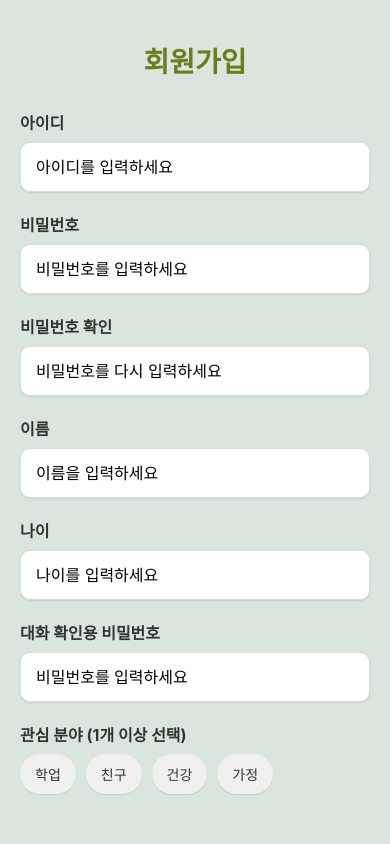
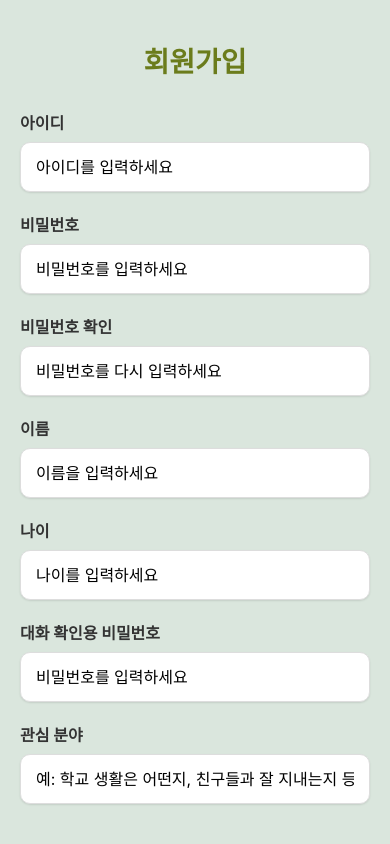
Before and after one commit to AITalkTalk/Front-Backup, a React Native app: screen /SignUp in a window 390 px wide. Shown: the top 844 px of the page. Built offline with nearby package versions, Linux system fonts and the light colour scheme; what react-native-tts would draw is missing.

Commit message:
관심분야 및 대화 데이터 입력 수정

```diff
--- a/src/screens/ChatScreen.tsx
+++ b/src/screens/ChatScreen.tsx
@@ -38,33 +38,6 @@ interface Message {
   sender: 'user' | 'ai';
   timestamp: Date;
 }
-
-const aiResponses = [
-  '안녕하세요! 오늘 어떻게 지내셨나요?',
-  '오늘 학교에서 어떤 일이 있었나요?',
-  '그렇군요! 더 자세히 이야기해주세요.',
-  '정말 재미있었겠네요! 다른 이야기도 들려주세요.',
-  '오늘 가장 기억에 남는 일은 무엇인가요?',
-  '친구들과 뭐하고 놀았어요?',
-  '집에서는 무엇을 하며 시간을 보냈나요?',
-  '오늘 배운 새로운 것이 있다면 무엇인가요?',
-  '내일은 어떤 계획이 있나요?',
-  '궁금한 것이 있으면 언제든지 물어보세요!',
-];
-
-// 음성 인식 실패 시 백업용 텍스트들
-const fallbackSpeechTexts = [
-  '안녕하세요',
-  '오늘 날씨가 정말 좋아요',
-  '이번 주말에 친구들과 만날 예정이에요',
-  '영화 보러 갈까 생각 중이에요',
-  '새로운 취미를 찾고 있어요',
-  '요즘 공부하느라 바빠요',
-  '맛있는 음식점을 추천해주세요',
-  '내일 중요한 약속이 있어요',
-  '오늘 하루 정말 피곤했어요',
-  '이 앱 정말 좋네요!',
-];
 
 const { height } = Dimensions.get('window');
 
@@ -165,7 +138,7 @@ const ChatScreen: React.FC<ChatScreenProps> = ({ navigation }) => {
 
       // 에러 발생시 폴백 메커니즘 활성화
       if (!hasVoiceInput) {
-        useFallbackMechanism();
+        // useFallbackMechanism();
       }
     };
 
@@ -276,37 +249,37 @@ const ChatScreen: React.FC<ChatScreenProps> = ({ navigation }) => {
   };
 
   // 폴백 메커니즘: 음성 인식 실패시 대체 텍스트 표시
-  const useFallbackMechanism = () => {
-    // 폴백 모드 활성화
-    setIsFallback(true);
+  // const useFallbackMechanism = () => {
+  //   // 폴백 모드 활성화
+  //   setIsFallback(true);
 
-    // 랜덤 텍스트 선택
-    const randomText = fallbackSpeechTexts[Math.floor(Math.random() * fallbackSpeechTexts.length)];
-    let currentIndex = 0;
+  //   // 랜덤 텍스트 선택
+  //   const randomText = fallbackSpeechTexts[Math.floor(Math.random() * fallbackSpeechTexts.length)];
+  //   let currentIndex = 0;
 
-    // 글자 하나씩 추가하는 시뮬레이션
-    const addCharacter = () => {
-      if (currentIndex <= randomText.length) {
-        const partialText = randomText.substring(0, currentIndex);
-        setVoiceText(partialText);
-        setHasVoiceInput(!!partialText);
-        currentIndex++;
+  //   // 글자 하나씩 추가하는 시뮬레이션
+  //   const addCharacter = () => {
+  //     if (currentIndex <= randomText.length) {
+  //       const partialText = randomText.substring(0, currentIndex);
+  //       setVoiceText(partialText);
+  //       setHasVoiceInput(!!partialText);
+  //       currentIndex++;
 
-        // 다음 글자 추가
-        simulationTimerRef.current = setTimeout(addCharacter, 100);
-      } else {
-        // 시뮬레이션 종료
-        setIsListening(false);
-        Alert.alert(
-          '음성 인식 안내',
-          '음성 인식이 원활하지 않아 예시 텍스트를 표시했습니다. 필요시 수정하거나 다시 시도해 주세요.'
-        );
-      }
-    };
+  //       // 다음 글자 추가
+  //       simulationTimerRef.current = setTimeout(addCharacter, 100);
+  //     } else {
+  //       // 시뮬레이션 종료
+  //       setIsListening(false);
+  //       Alert.alert(
+  //         '음성 인식 안내',
+  //         '음성 인식이 원활하지 않아 예시 텍스트를 표시했습니다. 필요시 수정하거나 다시 시도해 주세요.'
+  //       );
+  //     }
+  //   };
 
-    // 시뮬레이션 시작
-    addCharacter();
-  };
+  //   // 시뮬레이션 시작
+  //   addCharacter();
+  // };
 
   const startSpeechToText = async () => {
     try {
@@ -332,7 +305,7 @@ const ChatScreen: React.FC<ChatScreenProps> = ({ navigation }) => {
         } catch (e) {
           console.error('음성 인식 지연 시작 오류:', e);
           setIsListening(false);
-          useFallbackMechanism();
+          // useFallbackMechanism();
         }
       }, 300);
     } catch (error) {
@@ -344,7 +317,7 @@ const ChatScreen: React.FC<ChatScreenProps> = ({ navigation }) => {
         '음성 인식 오류',
         '음성 인식을 시작할 수 없습니다. 대체 모드로 전환합니다.'
       );
-      useFallbackMechanism();
+      // useFallbackMechanism();
     }
   };
 
--- a/src/screens/MyPageScreen.tsx
+++ b/src/screens/MyPageScreen.tsx
@@ -28,7 +28,7 @@ interface MyPageScreenProps {
   navigation: any;
 }
 
-const interestOptions = ['학업', '친구', '건강', '가정'];
+// const interestOptions = ['학업', '친구', '건강', '가정'];
 
 const MyPageScreen: React.FC<MyPageScreenProps> = ({ navigation }) => {
   const [userInfo, setUserInfo] = useState<UserInfo | null>(null);
@@ -36,12 +36,12 @@ const MyPageScreen: React.FC<MyPageScreenProps> = ({ navigation }) => {
   const [showParentModal, setShowParentModal] = useState(false);
  const [showEditModal, setShowEditModal] = useState(false);
  const [parentCode, setParentCode] = useState('');
+ const [interests, setInterests] = useState(''); // string으로 변경
   // 수정 모달용 상태
   const [editModalVisible, setEditModalVisible] = useState(false);
   const [name, setName] = useState('');
   const [age, setAge] = useState('');
   const [secret, setSecret] = useState('');
-  const [selectedInterests, setSelectedInterests] = useState<string[]>([]);
 
   // 마운트 시 회원정보 조회
   useEffect(() => {
@@ -58,9 +58,7 @@ const MyPageScreen: React.FC<MyPageScreenProps> = ({ navigation }) => {
         setName(info.name);
         setAge(info.age.toString());
         setSecret(info.secret);
-        setSelectedInterests(
-          info.interest.split(',').map(s => s.trim()).filter(s => interestOptions.includes(s))
-        );
+        setInterests(info.interest);
       } catch (e) {
         console.error(e);
         Alert.alert('오류', '회원 정보를 불러올 수 없습니다.');
@@ -84,12 +82,6 @@ const MyPageScreen: React.FC<MyPageScreenProps> = ({ navigation }) => {
           onPress: () => navigation.navigate('Login'),
         },
       ]
-    );
-  };
-
-  const toggleInterest = (i: string) => {
-    setSelectedInterests(prev =>
-      prev.includes(i) ? prev.filter(x => x !== i) : [...prev, i]
     );
   };
 
@@ -123,7 +115,7 @@ const MyPageScreen: React.FC<MyPageScreenProps> = ({ navigation }) => {
 
   // **회원정보 변경 -> POST /changeinfo**
   const saveProfile = async () => {
-    if (!name || !age || !secret || selectedInterests.length === 0) {
+    if (!name || !age || !secret || interests.trim() === '') {
       Alert.alert('경고', '모든 필드를 입력하고 관심 분야를 한 개 이상 선택하세요.');
       return;
     }
@@ -135,7 +127,7 @@ const MyPageScreen: React.FC<MyPageScreenProps> = ({ navigation }) => {
         age: parseInt(age, 10),
         point: userInfo?.point ?? 0,
         secret: secret.trim(),
-        interest: selectedInterests.join(','),
+        interest: interests.trim(),
       };
       const res = await API.post(
         '/changeinfo',
@@ -304,27 +296,12 @@ const MyPageScreen: React.FC<MyPageScreenProps> = ({ navigation }) => {
             />
 
             <Text style={styles.sectionTitle}>관심 분야</Text>
-            <View style={styles.interestsContainer}>
-              {interestOptions.map(opt => (
-                <TouchableOpacity
-                  key={opt}
-                  style={[
-                    styles.interestButton,
-                    selectedInterests.includes(opt) && styles.interestButtonSelected
-                  ]}
-                  onPress={() => toggleInterest(opt)}
-                >
-                  <Text
-                    style={[
-                      styles.interestButtonText,
-                      selectedInterests.includes(opt) && styles.interestButtonTextSelected
-                    ]}
-                  >
-                    {opt}
-                  </Text>
-                </TouchableOpacity>
-              ))}
-            </View>
+            <TextInput
+              style={styles.input}
+              placeholder="예: 운동, 게임, 대화하기 등"
+              value={interests}
+              onChangeText={setInterests}
+            />
 
             <View style={styles.modalActions}>
               <TouchableOpacity
--- a/src/screens/SignUpScreen.tsx
+++ b/src/screens/SignUpScreen.tsx
@@ -25,21 +25,11 @@ const SignUpScreen: React.FC<SignUpScreenProps> = ({ navigation }) => {
   const [name, setName] = useState('');
   const [age, setAge] = useState('');
   const [secret, setSecret] = useState('');
-  const [interests, setInterests] = useState<string[]>([]);
-
-  const interestOptions = ['학업', '친구', '건강', '가정'];
-
-  const toggleInterest = (interest: string) => {
-    if (interests.includes(interest)) {
-      setInterests(interests.filter(item => item !== interest));
-    } else {
-      setInterests([...interests, interest]);
-    }
-  };
+  const [interests, setInterests] = useState(''); // string으로 변경
 
   const handleSignUp = async () => {
     // 기본 유효성 검사
-    if (id.trim() === '' || password.trim() === '' || name.trim() === '' || age.trim() === '' || secret.trim() === '') {
+    if (id.trim() === '' || password.trim() === '' || name.trim() === '' || age.trim() === '' || secret.trim() === '' || interests.trim() === '') {
       Alert.alert('경고', '모든 필수 항목을 입력해주세요.');
       return;
     }
@@ -61,7 +51,7 @@ const SignUpScreen: React.FC<SignUpScreenProps> = ({ navigation }) => {
         name,
         age: parseInt(age, 10),
         secret,
-        interest: interests.join(','),
+        interest: interests, // string 그대로 전달
       });
       // 201 or 200 으로 응답 돌아오면 성공 처리
       if (res.status === 201 || res.status === 200) {
@@ -147,28 +137,13 @@ const SignUpScreen: React.FC<SignUpScreenProps> = ({ navigation }) => {
             secureTextEntry
           />
 
-          <Text style={styles.label}>관심 분야 (1개 이상 선택)</Text>
-          <View style={styles.interestsContainer}>
-            {interestOptions.map((interest) => (
-              <TouchableOpacity
-                key={interest}
-                style={[
-                  styles.interestButton,
-                  interests.includes(interest) && styles.interestButtonSelected
-                ]}
-                onPress={() => toggleInterest(interest)}
-              >
-                <Text
-                  style={[
-                    styles.interestButtonText,
-                    interests.includes(interest) && styles.interestButtonTextSelected
-                  ]}
-                >
-                  {interest}
-                </Text>
-              </TouchableOpacity>
-            ))}
-          </View>
+          <Text style={styles.label}>관심 분야</Text>
+          <TextInput
+            style={styles.input}
+            placeholder="예: 학교 생활은 어떤지, 친구들과 잘 지내는지 등"
+            value={interests}
+            onChangeText={setInterests}
+          />
         </View>
 
         <TouchableOpacity style={styles.signUpButton} onPress={handleSignUp}>
```
